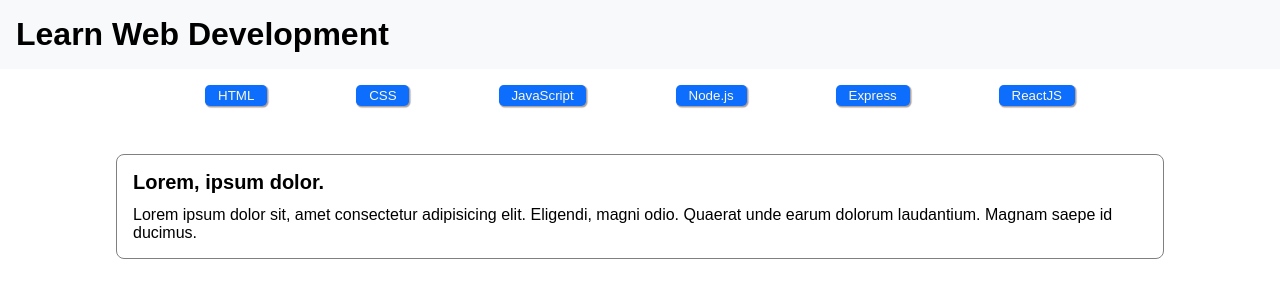
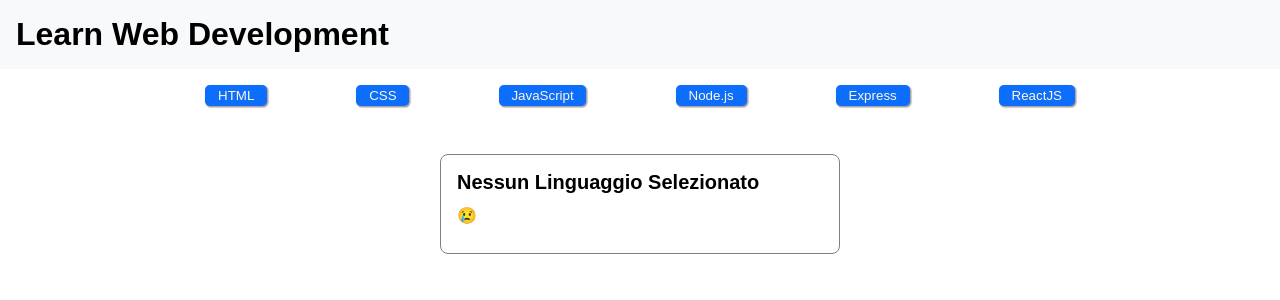
Before and after one commit to MarcoProstamo/react-use-state, a React (Vite) app: page / in a window 1280 px wide. Shown: the top 300 px of the page. Built offline with nearby package versions, Linux system fonts and the light colour scheme.

Commit message:
Add → Card Output

```diff
--- /dev/null
+++ b/src/assets/components/Card.jsx
@@ -0,0 +1,10 @@
+export default function Card({ title, description }) {
+  return (
+    <section className="card-container">
+      <div className="card">
+        <div className="card-title">{title}</div>
+        <div>{description}</div>
+      </div>
+    </section>
+  );
+}
--- a/src/assets/components/Main.jsx
+++ b/src/assets/components/Main.jsx
@@ -1,4 +1,5 @@
 import TagList from "./Tag/TagList";
+import Card from "./Card";
 import data from "../Data/languages";
 
 export default function Main() {
@@ -7,20 +8,14 @@ export default function Main() {
     if (!tagList.includes(item)) tagList.push(item.title);
   });
 
+  const cardTitle = "Nessun Linguaggio Selezionato";
+  const cardDescription = "😢";
+
   return (
     <main>
       <div className="container">
         <TagList tagList={tagList} />
-        <section className="card-container">
-          <div className="card">
-            <div className="card-title">Lorem, ipsum dolor.</div>
-            <div>
-              Lorem ipsum dolor sit, amet consectetur adipisicing elit.
-              Eligendi, magni odio. Quaerat unde earum dolorum laudantium.
-              Magnam saepe id ducimus.
-            </div>
-          </div>
-        </section>
+        <Card title={cardTitle} description={cardDescription} />
       </div>
     </main>
   );
```
